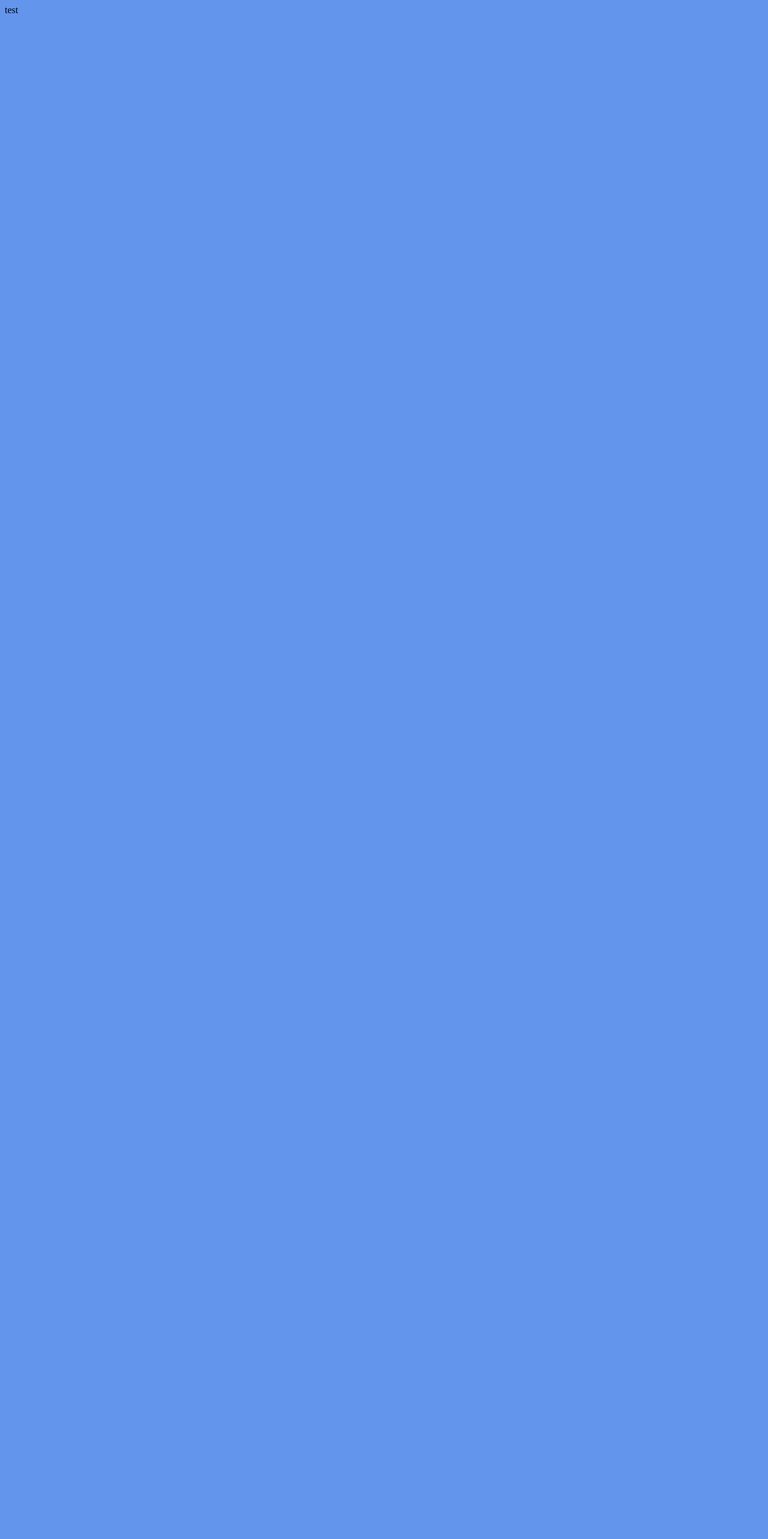
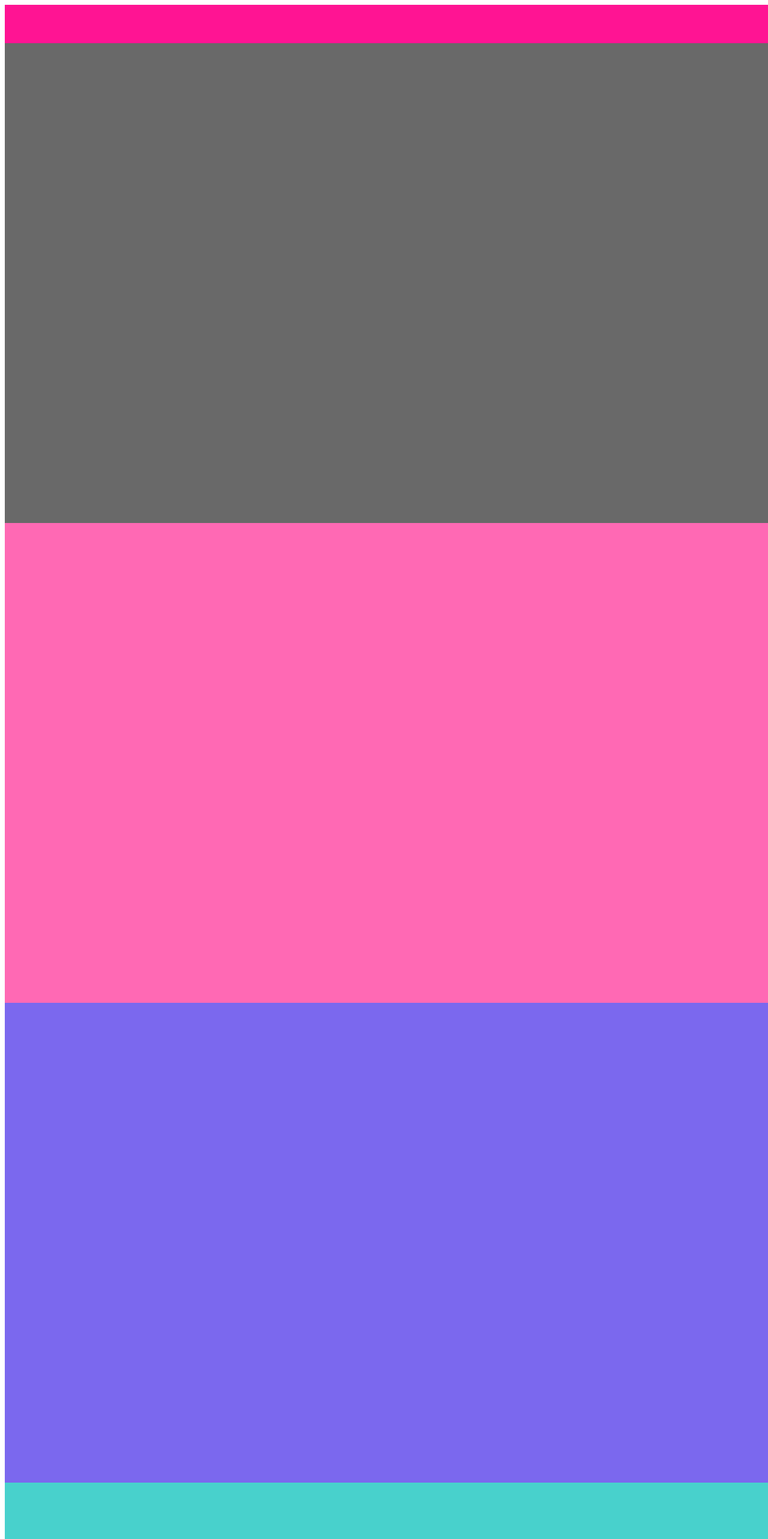
Before and after one commit to Stellavilar/React-cv, a React (Create React App) app in the folder react-cv/: page / in a window 1280 px wide. Shown: the top 2566 px of the page at 60% size. Before the commit the page ends 800 px from the top, so only its background shows below. Built offline with nearby package versions, Linux system fonts and the light colour scheme.

Commit message:
All components installed

```diff
--- a/react-cv/src/components/App.js
+++ b/react-cv/src/components/App.js
@@ -1,13 +1,24 @@
 import React, {Component} from 'react';
 
+import Head from './Head';
+import Banner from './Banner';
+import Skills from './Skills';
+import Projects from './Projects';
+import Exp from './Exp';
+import Contact from './Contact';
 
 class App extends Component {
 
   render() {
 
     return (
-    <div className="App">
-      test
+    <div className="app">
+      <Head />
+      <Banner />
+      <Skills />
+      <Projects />
+      <Exp />
+      <Contact />
     </div>
     );
   }
--- /dev/null
+++ b/react-cv/src/components/Banner/index.js
@@ -0,0 +1,18 @@
+import React, {Component} from 'react';
+
+
+class Banner extends Component {
+
+  render() {
+
+    return (
+    <div className="banner">
+
+    </div>
+    );
+  }
+
+
+}
+
+export default Banner;
--- /dev/null
+++ b/react-cv/src/components/Contact/index.js
@@ -0,0 +1,18 @@
+import React, {Component} from 'react';
+
+
+class Contact extends Component {
+
+  render() {
+
+    return (
+    <div className="contact">
+
+    </div>
+    );
+  }
+
+
+}
+
+export default Contact;
--- /dev/null
+++ b/react-cv/src/components/Exp/index.js
@@ -0,0 +1,18 @@
+import React, {Component} from 'react';
+
+
+class Exp extends Component {
+
+  render() {
+
+    return (
+    <div className="exp">
+
+    </div>
+    );
+  }
+
+
+}
+
+export default Exp;
--- /dev/null
+++ b/react-cv/src/components/Head/index.js
@@ -0,0 +1,18 @@
+import React, {Component} from 'react';
+
+
+class Head extends Component {
+
+  render() {
+
+    return (
+    <div className="head">
+
+    </div>
+    );
+  }
+
+
+}
+
+export default Head;
--- /dev/null
+++ b/react-cv/src/components/Projects/index.js
@@ -0,0 +1,18 @@
+import React, {Component} from 'react';
+
+
+class Projects extends Component {
+
+  render() {
+
+    return (
+    <div className="projects">
+
+    </div>
+    );
+  }
+
+
+}
+
+export default Projects;
--- /dev/null
+++ b/react-cv/src/components/Skills/index.js
@@ -0,0 +1,18 @@
+import React, {Component} from 'react';
+
+
+class Skills extends Component {
+
+  render() {
+
+    return (
+    <div className="skills">
+
+    </div>
+    );
+  }
+
+
+}
+
+export default Skills;
--- a/react-cv/src/index.scss
+++ b/react-cv/src/index.scss
@@ -1,3 +1,49 @@
-body {
-    background-color: cornflowerblue;
-    }
+
+.app {
+    width: 100vw;
+    min-height: 100vh;
+    background-color: darkslategray;
+}
+
+
+//Header
+.head {
+    width: 100vw;
+    height: 4em;
+    background-color: deeppink;
+}
+
+//Banner
+.banner {
+    height: 100vh;
+    width: 100vw;
+    background-color: dimgrey;
+}
+
+//Skills
+.skills {
+    height: 100vh;
+    width: 100vw;
+    background-color: hotpink;
+}
+
+//Projects
+.projects {
+    height: 100vh;
+    width: 100vw;
+    background-color: mediumslateblue;
+}
+
+//Experiences
+.exp {
+    height: 100vh;
+    width: 100vw;
+    background-color: mediumturquoise;
+}
+
+//Contact
+.contact {
+    height: 10em;
+    width: 100vw;
+    background-color: black;
+}
```
